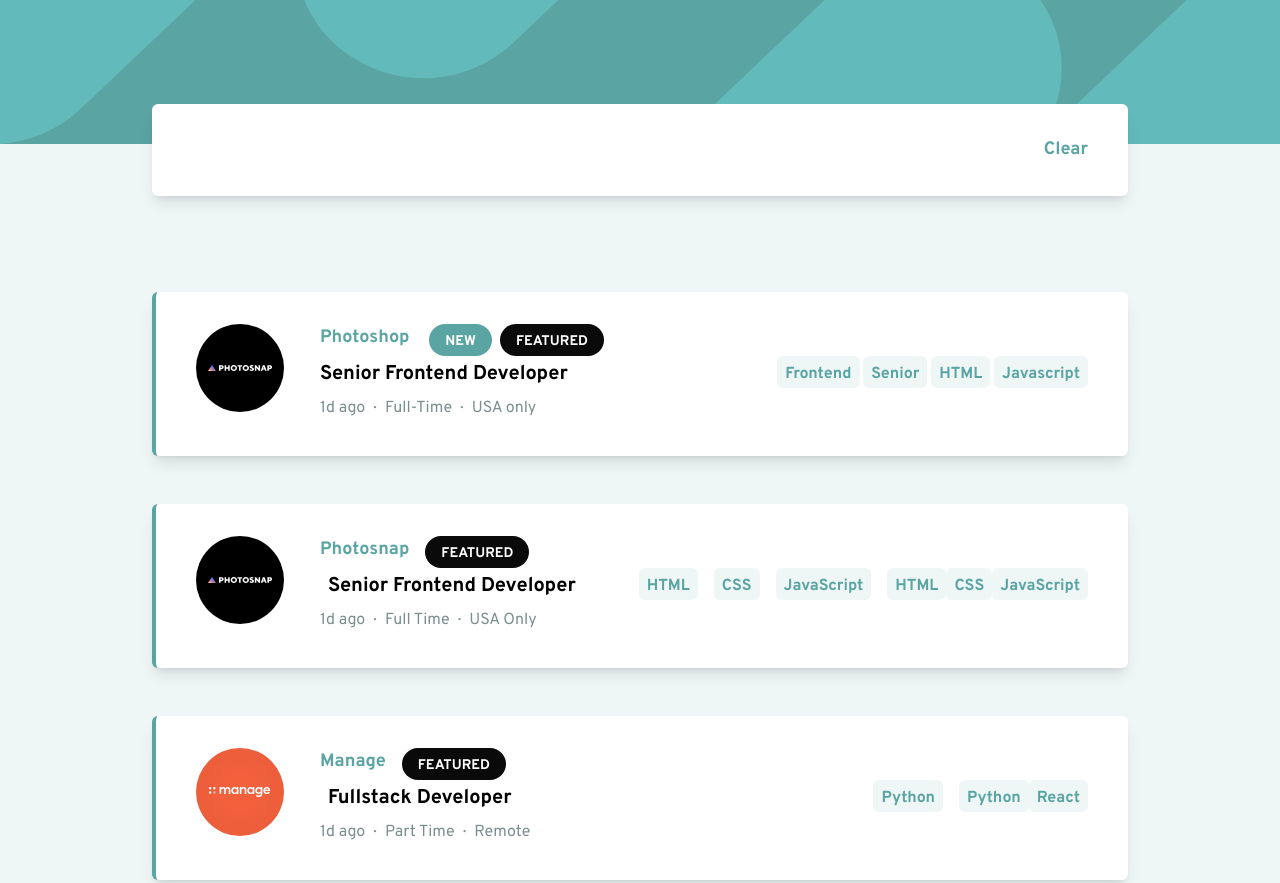
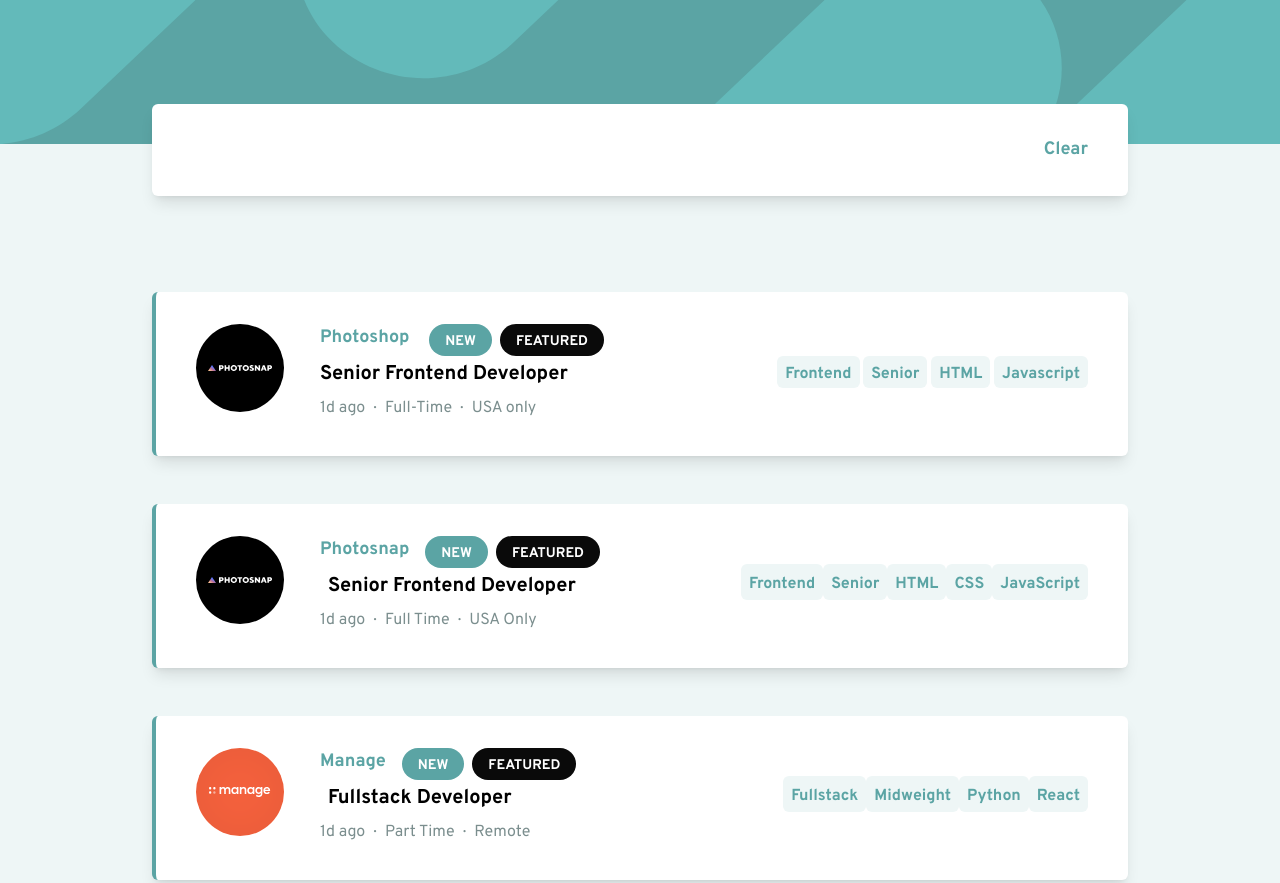
Before and after one commit to abrhamadddis/static-job-listings-master-project, a website: page src/index.html in a window 1280 px wide. Shown: the top 883 px of the page. Drawn offline with Linux system fonts and the light colour scheme.

```diff
--- a/src/JS/main.js
+++ b/src/JS/main.js
@@ -5,6 +5,7 @@
       const container = document.getElementById('dataContainer');
 
       data.forEach(card => {
+
         const { logo, company, isnew, featured, position, postedAt, contract, location, languages, tools } = card;
 
         // Create card container
--- /dev/null
+++ b/src/JS/test.js
@@ -0,0 +1,150 @@
+fetch("./data.json")
+.then(response => response.json())
+.then(data=> {
+    console.log(data);
+    // to sort json so that the featured appear on the top of the other job
+    data.sort((a,b) =>{
+        if (a.featured && !b.featured) {
+            return -1;
+        }
+        if (!a.featured && b.featured){
+            return 1;
+        }
+        return 0;
+    });
+
+    console.log((data))
+    const container = document.getElementById('dataContainer');
+
+    data.forEach(card => {
+        const { logo, company, isnew, featured, position, postedAt, contract, location, role, level, languages, tools } = card;
+
+
+        // main card
+        const mainCard = document.createElement('div');
+        mainCard.className = 'flex flex-col px-10 py-8 my-12 w-full justify-center rounded-md bg-white md:flex-row md:justify-between shadow-lg border-l-4 border-primary-desaturatedDarkCyan';
+        container.appendChild(mainCard)
+
+
+        //left column
+        const leftColumn = document.createElement('div');
+        leftColumn.className = 'flex flex-col md:flex-row';
+        mainCard.appendChild(leftColumn);
+
+        // Image of job
+        const imageContainer = document.createElement('div');
+        imageContainer.className = 'mr-7 -mt-14 w-16 md:mt-0 md:w-24';
+        const image = document.createElement('img');
+        image.src = logo;
+        image.alt = company;
+        imageContainer.appendChild(image);
+        leftColumn.appendChild(imageContainer);
+
+        // Job description
+        const jobDescription = document.createElement('div');
+        jobDescription.className = 'flex flex-col justify-center';
+        leftColumn.appendChild(jobDescription);
+
+        // Company title and tags
+        const companyTags = document.createElement('div');
+        companyTags.className = 'flex flex-wrap';
+        jobDescription.appendChild(companyTags);
+
+        const companyTitle = document.createElement('h3');
+        companyTitle.className = 'text-primary-desaturatedDarkCyan font-bold mr-4 text-lg md:text-lg';
+        companyTitle.textContent = company;
+        companyTags.appendChild(companyTitle);
+
+        // new and featured section
+        if (isnew) {
+            const newTag = document.createElement('span');
+            newTag.className = 'bg-primary-desaturatedDarkCyan uppercase text-white font-bold rounded-full px-4 pt-2 pb-1 text-sm mr-2';
+            newTag.textContent = 'NEW';
+            companyTags.appendChild(newTag);
+          }
+
+        if (featured) {
+            const featuredTag = document.createElement('span');
+            featuredTag.className = 'bg-neutral-950 uppercase text-white font-bold rounded-full px-4 pt-2 pb-1 text-sm mr-2';
+            featuredTag.textContent = 'FEATURED';
+            companyTags.appendChild(featuredTag);
+          }
+
+        // Job title
+        const jobTitle = document.createElement('h2');
+        jobTitle.className = 'font-sans font-bold hover:text-primary-desaturatedDarkCyan px-2 py-1 rounded-xl text-xl self-start';
+        jobTitle.textContent = position;
+        jobDescription.appendChild(jobTitle);
+
+        // Date, time, and location
+        const dateTimeLocation = document.createElement('div');
+        dateTimeLocation.className = 'flex gap-2 text-neutral-darkGrayishCyan items-center';
+        jobDescription.appendChild(dateTimeLocation);
+
+        const postedDate = document.createElement('span');
+        postedDate.textContent = postedAt;
+        dateTimeLocation.appendChild(postedDate);
+
+        const dotSeparator = document.createElement('span');
+        dotSeparator.className = 'pb-2';
+        dotSeparator.textContent = '.';
+        dateTimeLocation.appendChild(dotSeparator);
+
+        const jobContract = document.createElement('span');
+        jobContract.textContent = contract;
+        dateTimeLocation.appendChild(jobContract);
+
+        const dotSeparator2 = document.createElement('span');
+        dotSeparator2.className = 'pb-2';
+        dotSeparator2.textContent = '.';
+        dateTimeLocation.appendChild(dotSeparator2);
+
+        const jobLocation = document.createElement('span');
+        jobLocation.textContent = location;
+        dateTimeLocation.appendChild(jobLocation);
+
+        // Right column
+        const rightColumn = document.createElement('div');
+        rightColumn.className = 'flex justify-start items-center  md:justify-end';
+        mainCard.appendChild(rightColumn);
+
+        //role
+        const roleJob = document.createElement('span');
+        roleJob.className = 'font-bold text-primary-desaturatedDarkCyan bg-neutral-lightGrayishCyan px-2 pt-2 pb-1 mb-2 rounded-md cursor-pointer hover:text-white hover:bg-primary-desaturatedDarkCyan';
+        roleJob.textContent = role;
+        rightColumn.appendChild(roleJob);
+
+        //level
+        const levelJob = document.createElement('span');
+        levelJob.className = 'font-bold text-primary-desaturatedDarkCyan bg-neutral-lightGrayishCyan px-2 pt-2 pb-1 mb-2 rounded-md cursor-pointer hover:text-white hover:bg-primary-desaturatedDarkCyan';
+        levelJob.textContent = level;
+        rightColumn.appendChild(levelJob)
+
+        //languages
+        languages.forEach(language => {
+            const languageTag = document.createElement('span');
+            languageTag.className = 'font-bold text-primary-desaturatedDarkCyan bg-neutral-lightGrayishCyan px-2 pt-2 pb-1 mb-2 rounded-md cursor-pointer hover:text-white hover:bg-primary-desaturatedDarkCyan';
+            languageTag.textContent = language;
+            rightColumn.appendChild(languageTag)
+        })
+
+        //tools
+        tools.forEach(tool => {
+            const toolTag = document.createElement('span');
+            toolTag.className = 'font-bold text-primary-desaturatedDarkCyan bg-neutral-lightGrayishCyan px-2 pt-2 pb-1 mb-2 rounded-md cursor-pointer hover:text-white hover:bg-primary-desaturatedDarkCyan';
+            toolTag.textContent = tool;
+            rightColumn.appendChild(toolTag);
+        })
+
+
+        // const jobTags = document.createElement('div');
+        // rightColumn.appendChild(jobTags);
+
+    });
+
+
+})
+
+.catch(error => {
+    console.log('Error:', error);
+});
--- a/src/data.json
+++ b/src/data.json
@@ -3,7 +3,7 @@
     "id": 1,
     "company": "Photosnap",
     "logo": "./images/photosnap.svg",
-    "new": true,
+    "isnew": true,
     "featured": true,
     "position": "Senior Frontend Developer",
     "role": "Frontend",
@@ -18,7 +18,7 @@
     "id": 2,
     "company": "Manage",
     "logo": "./images/manage.svg",
-    "new": true,
+    "isnew": true,
     "featured": true,
     "position": "Fullstack Developer",
     "role": "Fullstack",
@@ -33,7 +33,7 @@
     "id": 3,
     "company": "Account",
     "logo": "./images/account.svg",
-    "new": true,
+    "isnew": true,
     "featured": false,
     "position": "Junior Frontend Developer",
     "role": "Frontend",
@@ -48,7 +48,7 @@
     "id": 4,
     "company": "MyHome",
     "logo": "./images/myhome.svg",
-    "new": false,
+    "isnew": false,
     "featured": false,
     "position": "Junior Frontend Developer",
     "role": "Frontend",
@@ -63,7 +63,7 @@
     "id": 5,
     "company": "Loop Studios",
     "logo": "./images/loop-studios.svg",
-    "new": false,
+    "isnew": false,
     "featured": false,
     "position": "Software Engineer",
     "role": "Fullstack",
@@ -78,7 +78,7 @@
     "id": 6,
     "company": "FaceIt",
     "logo": "./images/faceit.svg",
-    "new": false,
+    "isnew": false,
     "featured": false,
     "position": "Junior Backend Developer",
     "role": "Backend",
@@ -93,7 +93,7 @@
     "id": 7,
     "company": "Shortly",
     "logo": "./images/shortly.svg",
-    "new": false,
+    "isnew": false,
     "featured": false,
     "position": "Junior Developer",
     "role": "Frontend",
@@ -108,7 +108,7 @@
     "id": 8,
     "company": "Insure",
     "logo": "./images/insure.svg",
-    "new": false,
+    "isnew": false,
     "featured": false,
     "position": "Junior Frontend Developer",
     "role": "Frontend",
@@ -123,7 +123,7 @@
     "id": 9,
     "company": "Eyecam Co.",
     "logo": "./images/eyecam-co.svg",
-    "new": false,
+    "isnew": false,
     "featured": false,
     "position": "Full Stack Engineer",
     "role": "Fullstack",
@@ -138,7 +138,7 @@
     "id": 10,
     "company": "The Air Filter Company",
     "logo": "./images/the-air-filter-company.svg",
-    "new": false,
+    "isnew": false,
     "featured": false,
     "position": "Front-end Dev",
     "role": "Frontend",
--- a/src/index.html
+++ b/src/index.html
@@ -79,8 +79,8 @@
             </div>
           </div>
           <!--right column-->
-          <div class="flex justify-start items-center gap-2 md:justify-end">
-            <div>
+          <div class="flex justify-start items-center   md:justify-end">
+            <div class="felx ">
               <span class="font-bold text-primary-desaturatedDarkCyan bg-neutral-lightGrayishCyan px-2 pt-2 pb-1 mb-2 rounded-md cursor-pointer hover:text-white hover:bg-primary-desaturatedDarkCyan" >Frontend</span>
               <span class="font-bold text-primary-desaturatedDarkCyan bg-neutral-lightGrayishCyan px-2 pt-2 pb-1 rounded-md cursor-pointer hover:text-white hover:bg-primary-desaturatedDarkCyan" >Senior</span>
               <span class="font-bold text-primary-desaturatedDarkCyan bg-neutral-lightGrayishCyan px-2 pt-2 pb-1 rounded-md cursor-pointer hover:text-white hover:bg-primary-desaturatedDarkCyan " >HTML</span>
@@ -102,7 +102,7 @@
         >Frontend Mentor</a
       >. Coded by <a href="#">Your Name Here</a>.
     </div> -->
-    <script src="./JS/main.js">
+    <script src="./JS/test.js">
 
     </script>
   </body>
```
Also changed, not shown: css/main.css.
